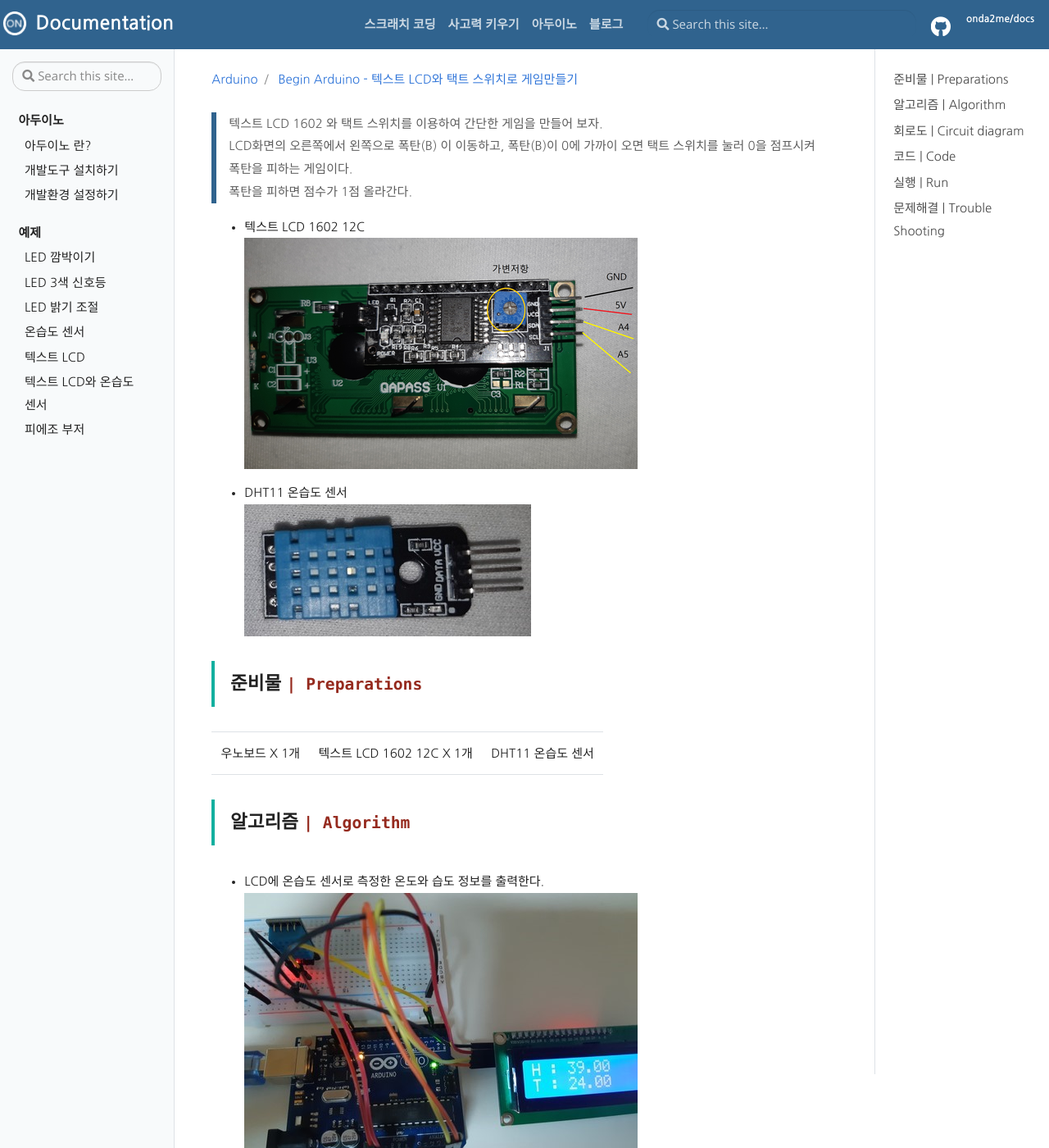
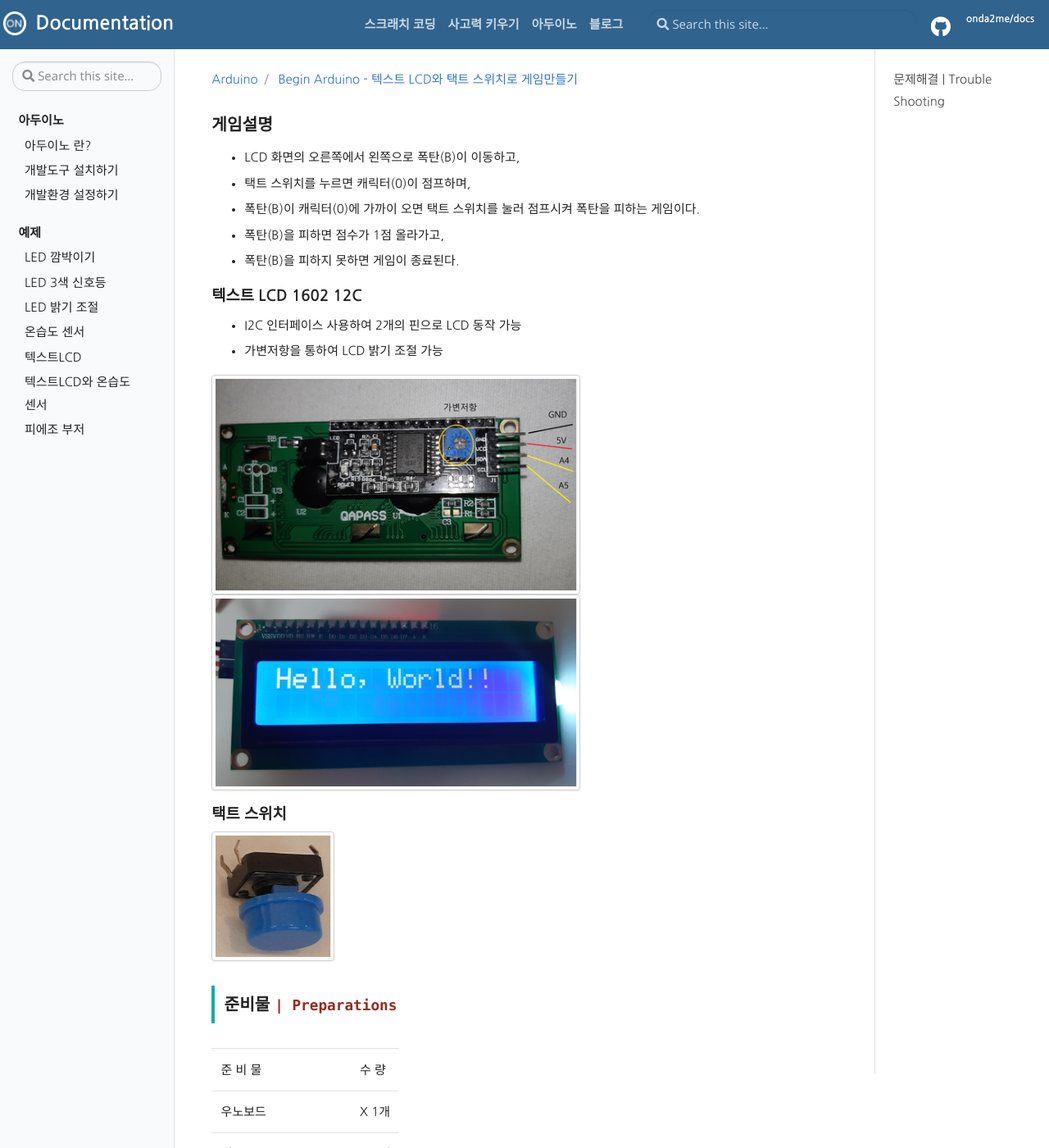
Before and after one commit to onda2me/docs, a Jekyll site: the page built from webdocs/_arduino/text_lcd_switch.md, in a window 1280 px wide and 1400 px high. Shown: the whole window at 82% size. Built offline with Jekyll 4.4.1, drawn with Linux system fonts in a browser that asks for light colours; some of the changed text lies outside the part shown.

Commit message:
update sensor

```diff
--- a/_data/side-arduino.yml
+++ b/_data/side-arduino.yml
@@ -19,9 +19,11 @@
     url: "/arduino/level1_dimming"
   - title: "온습도 센서"
     url: "/arduino/sensor_01"
-  - title: "텍스트 LCD"
+  - title: "텍스트LCD"
     url: "/arduino/text_lcd01"
-  - title: "텍스트 LCD와 온습도 센서"
+  - title: "텍스트LCD와 온습도센서"
     url: "/arduino/text_lcd_sensor"
   - title: "피에조 부저"
     url: "/arduino/buzzer10"
+# - title: "텍스트 LCD와 택트스위치 게임"
+#     url: "/arduino/text_lcd_switch"
--- a/webdocs/_arduino/text_lcd_switch.md
+++ b/webdocs/_arduino/text_lcd_switch.md
@@ -3,47 +3,60 @@ title: Begin Arduino - 텍스트 LCD와 택트 스위치로 게임만들기
 layout: code_import
 ---
 
->> 텍스트 LCD 1602 와 택트 스위치를 이용하여 간단한 게임을 만들어 보자.
-LCD화면의 오른쪽에서 왼쪽으로 폭탄(B) 이 이동하고, 폭탄(B)이 0에 가까이 오면 택트 스위치를 눌러 0을 점프시켜 폭탄을 피하는 게임이다.
-폭탄을 피하면 점수가 1점 올라간다.
+<!-- # 텍스트 LCD 1602 와 택트 스위치를 이용하여 간단한 게임을 만들어 보자.     -->
 
-+ 텍스트 LCD 1602 12C
-![]({{ site.baseurl }}/assets/images/arduino/level1/lcd_01.png)
+## 게임설명
++ LCD 화면의 오른쪽에서 왼쪽으로 폭탄(B)이 이동하고,
++ 택트 스위치를 누르면 캐릭터(0)이 점프하며,
++ 폭탄(B)이 캐릭터(0)에 가까이 오면 택트 스위치를 눌러 점프시켜 폭탄을 피하는 게임이다.
++ 폭탄(B)을 피하면 점수가 1점 올라가고,
++ 폭탄(B)을 피하지 못하면 게임이 종료된다.
 
-+ DHT11 온습도 센서
-![]({{ site.baseurl }}/assets/images/arduino/level1/sensor_01_01.jpg)
+### 텍스트 LCD 1602 12C
++ I2C 인터페이스 사용하여 2개의 핀으로 LCD 동작 가능
++ 가변저항을 통하여 LCD 밝기 조절 가능
 
-# 준비물 `| Preparations`
-{: .alert .alert-success }
-
-| 우노보드 X 1개 | 텍스트 LCD 1602 12C X 1개 | DHT11 온습도 센서 |
+![]({{ site.baseurl }}/assets/images/arduino/level1/lcd_01.png){: style="width:450px" .img-thumbnail}
+![]({{ site.baseurl }}/assets/images/arduino/level1/lcd_03.jpg){: style="width:450px" .img-thumbnail}
 
 
-# 알고리즘 `| Algorithm`
-{: .alert .alert-success }
+### 택트 스위치
+![]({{ site.baseurl }}/assets/images/arduino/level1/switch_01.png){: style="width:150px" .img-thumbnail}
 
-+ LCD에 온습도 센서로 측정한 온도와 습도 정보를 출력한다.
-![]({{ site.baseurl }}/assets/images/arduino/level1/lcdsensor_01.jpg)
+## 준비물 `| Preparations`
+{: .alert .alert-success .font-weight-bold}
 
-# 회로도 `| Circuit diagram`
-{: .alert .alert-success }
+|  준 비 물 | 수 량 |
+| 우노보드 | X 1개 |
+| 텍스트 LCD 1602 12C | X 1개 |
+| 택트 스위치 |  X 1개 |
+
+
+## 알고리즘 `| Algorithm`
+{: .alert .alert-success .font-weight-bold}
+
++ 게임준비
+![]({{ site.baseurl }}/assets/images/arduino/level1/lcd_11.jpg)
+
+## 회로도 `| Circuit diagram`
+{: .alert .alert-success .font-weight-bold}
 
 
 
-# 코드 `| Code`
-{: .alert .alert-success }
+## 코드 `| Code`
+{: .alert .alert-success .font-weight-bold}
 
-[GITHUB 소스보기]({{ site.repo_ad}}/s1/sketch_sensor_dht_lcd/sketch_sensor_dht_lcd.ino){: .btn .btn-primary target="_blank" }
+[GITHUB 소스보기]({{ site.repo_ad}}/s1/sketch_lcd_switch2/sketch_lcd_switch2.ino){: .btn .btn-primary target="_blank" }
 
 <pre id="show1" class="show-json-from-git">소스로딩 실패</pre>
-<script>showJsonFromGit('{{ site.repo_ad_raw }}/s1/sketch_sensor_dht_lcd/sketch_sensor_dht_lcd.ino', 'show1', '500px');</script>
+<script>showJsonFromGit('{{ site.repo_ad_raw }}/s1/sketch_lcd_switch2/sketch_lcd_switch2.ino', 'show1', '500px');</script>
 
 
-# 실행 `| Run`
-{: .alert .alert-success }
+## 실행 `| Run`
+{: .alert .alert-success .font-weight-bold}
 
-<iframe width="544" height="306" src="https://serviceapi.nmv.naver.com/flash/convertIframeTag.nhn?vid=3825353A645EA0065A5DB1B943DB31A9A2C7&outKey=V12465c06e832ed444b92d393392697dfd470ebbaf66814c08e15d393392697dfd470" frameborder="no" scrolling="no" title="NaverVideo" allow="autoplay; gyroscope; accelerometer; encrypted-media" allowfullscreen></iframe>
+<iframe width="544" height="306" src="https://serviceapi.nmv.naver.com/flash/convertIframeTag.nhn?vid=8CFA857B892E587625E08FAC19A6E0BB2F43&outKey=V128716c3870d3edf4e96d9da3dc67eb9f2d67db988af20f8e639d9da3dc67eb9f2d6" frameborder="no" scrolling="no" title="NaverVideo" allow="autoplay; gyroscope; accelerometer; encrypted-media" allowfullscreen></iframe>
 
 
 # 문제해결 `| Trouble Shooting`
-{: .alert .alert-success }
+{: .alert .alert-success .font-weight-bold}
```
Also changed, not shown: webdocs/_arduino/begin03.md (+1 -0 lines), webdocs/_arduino/buzzer10.md (+1 -1 lines), webdocs/_thinking/thinking03.md (+5 -3 lines), assets/css/main.css, assets/images/arduino/level1/lcd_11.jpg (added), assets/images/arduino/level1/switch_01.png (added), 1 other file.
